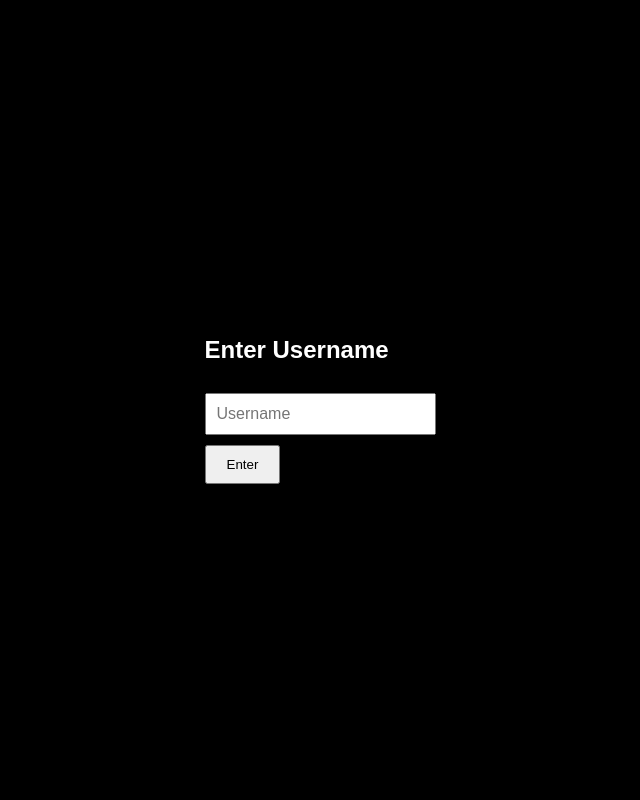
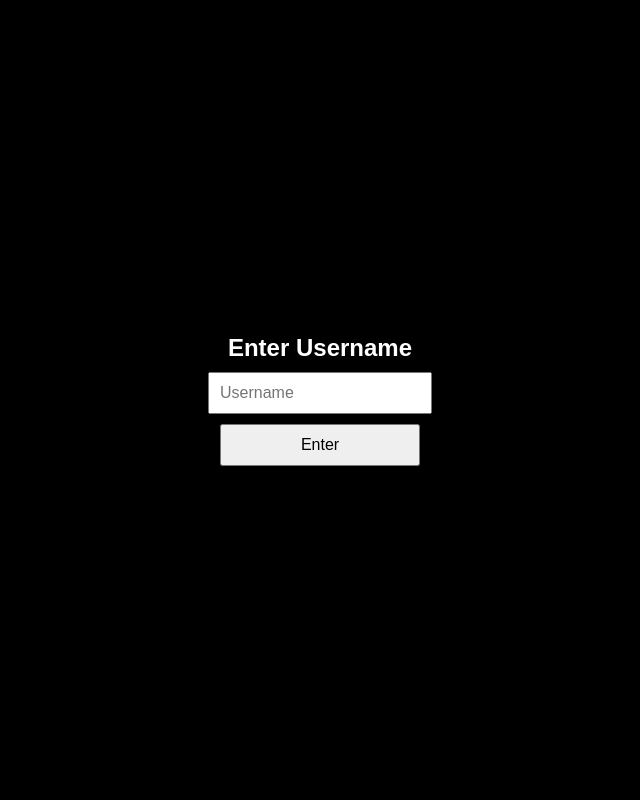
Before and after one commit to matrixstar656-5/uugwemub, a Flask app: page / in a window 1280 px wide. Shown: the whole page, without its empty margins (320-960 px from the left). Run offline with Flask 3, Linux system fonts and the light colour scheme; some libraries are stand-ins or nearby versions.

Commit message:
Update index.html

```diff
--- a/templates/index.html
+++ b/templates/index.html
@@ -63,15 +63,14 @@
 
     #username-overlay {
       position: fixed;
-      top: 0;
-      left: 0;
-      width: 100%;
-      height: 100%;
+      inset: 0;
       background: black;
       color: white;
+
       display: flex;
       align-items: center;
       justify-content: center;
+
       z-index: 1000;
       transition: opacity 0.3s ease;
     }
@@ -81,15 +80,24 @@
       pointer-events: none;
     }
 
-    .username-box input {
+    .username-box {
+      display: flex;
+      flex-direction: column;
+      align-items: center;
+      justify-content: center;
+      text-align: center;
+      gap: 10px;
+    }
+
+    .username-box h2 {
+      margin: 0;
+    }
+
+    .username-box input,
+    .username-box button {
       padding: 10px;
       font-size: 16px;
-      margin-top: 10px;
-    }
-
-    .username-box button {
-      padding: 10px 20px;
-      margin-top: 10px;
+      width: 200px;
     }
   </style>
 </head>
@@ -101,7 +109,6 @@
     <div class="username-box">
       <h2>Enter Username</h2>
       <input type="text" id="username-input" placeholder="Username" />
-      <br>
       <button onclick="submitUsername()">Enter</button>
     </div>
   </div>
```
